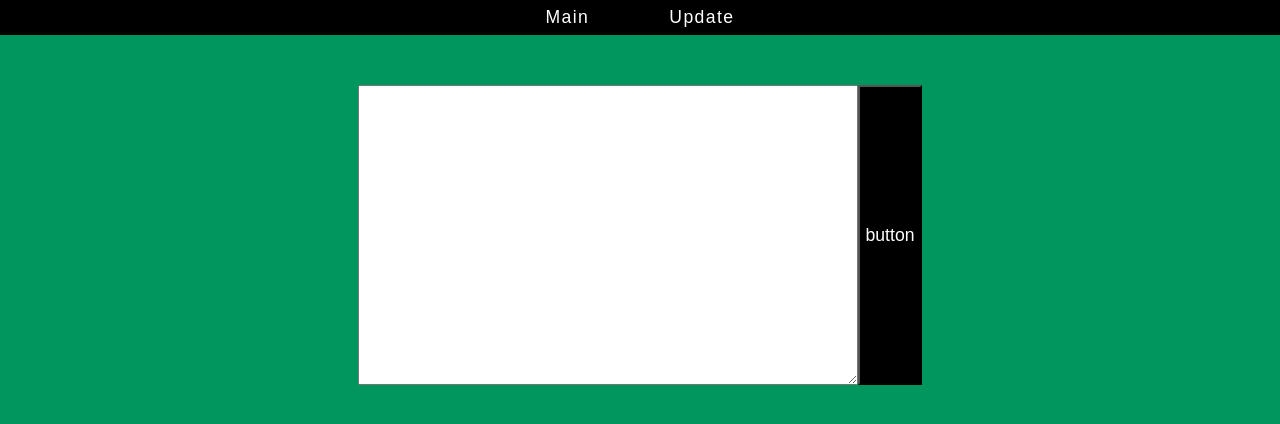
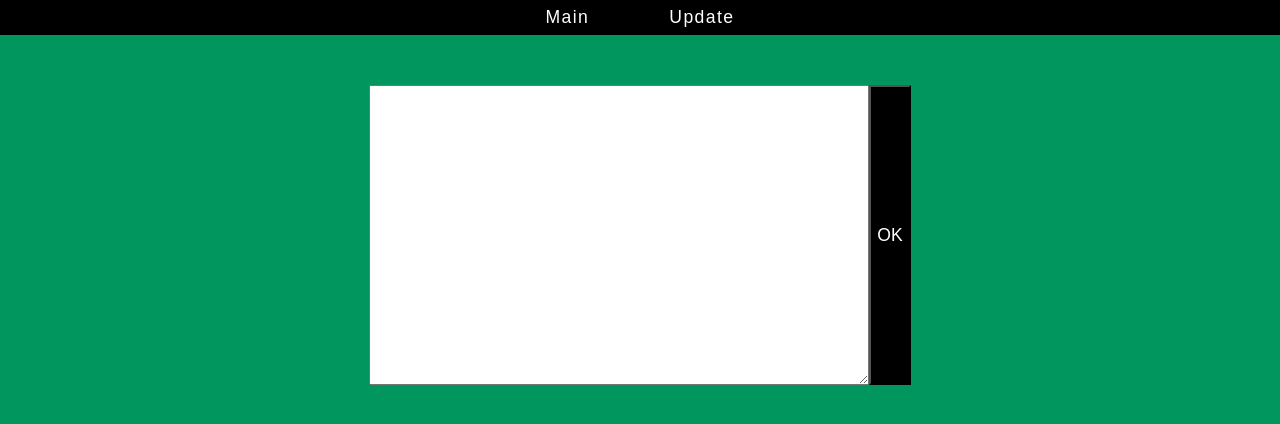
Before and after one commit to KubaTuta/workbooster-2.0, a React (Create React App) app: page /#/ in a window 1280 px wide. Shown: the top 424 px of the page. Built offline with nearby package versions, Linux system fonts and the light colour scheme; a web font is replaced by a local one.

Commit message:
function that divide text to words and concat them to car plates

```diff
--- a/src/features/Collector/index.js
+++ b/src/features/Collector/index.js
@@ -3,6 +3,34 @@ import { useState } from "react";
 
 function Collector() {
   const [textarea, setTextarea] = useState("");
+
+  function platePicker() {
+    const singleWords = textarea.replace(/[^a-zA-Z0-9]/g, " ").split(/\s+/);
+
+    const formattedWords = singleWords.reduce((acc, word, index, arr) => {
+      if (
+        /[a-zA-Z]/.test(word[0]) &&
+        (word.length === 7 || word.length === 8)
+      ) {
+        acc.push(word);
+      } else if (
+        /[a-zA-Z]/.test(word[0]) &&
+        word.length < 7 &&
+        arr[index + 1]
+      ) {
+        const combined2words = word + arr[index + 1];
+        if (combined2words.length === 7 || combined2words.length === 8) {
+          acc.push(combined2words);
+        } else if (combined2words.length < 7 && arr[index + 2]) {
+          const combined3words = combined2words + arr[index + 2];
+          (combined3words.length === 7 || combined3words.length === 8) &&
+            acc.push(combined3words);
+        }
+      }
+      return acc;
+    }, []);
+    setPlates(formattedWords);
+  }
 
   return (
     <Layout>
@@ -11,7 +39,7 @@ function Collector() {
           value={textarea}
           onChange={(e) => setTextarea(e.target.value)}
         ></TextWindow>
-        <ConfirmationButton>button</ConfirmationButton>
+        <ConfirmationButton onClick={platePicker}>OK</ConfirmationButton>
       </Frame>
     </Layout>
   );
```
